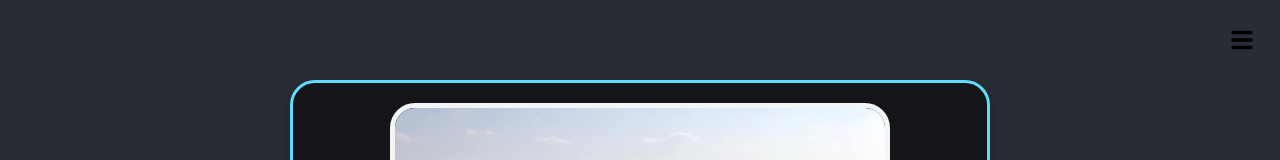
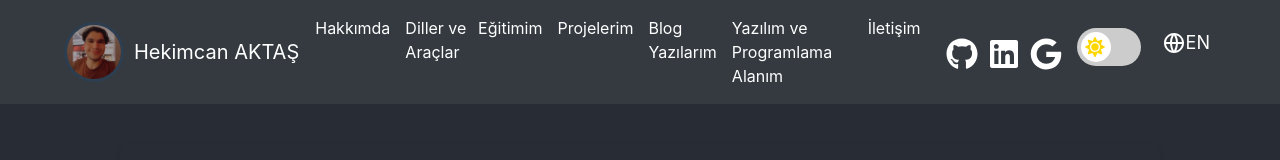
Before and after one commit to hekimm/personal-portfolio-page-reactJS, a React (Create React App) app: page / in a window 1280 px wide. Shown: the top 160 px of the page. Built offline with nearby package versions, Linux system fonts and the light colour scheme.

Commit message:
Updated Navbar component ,as back version form  for some issues.

```diff
--- a/src/components/Navbar/index.js
+++ b/src/components/Navbar/index.js
@@ -13,21 +13,36 @@ import { FaTimes, FaCheck } from "react-icons/fa";
 import { setLanguage, selectLanguage } from "../../reducers/languageSlice"; // Import setLanguage ve selectLanguage
 import { RiGlobalLine } from "react-icons/ri";
 import { FaArrowLeft } from "react-icons/fa";
-import { FaBars } from "react-icons/fa";
 
-const Sidebar = styled.div`
-  position: fixed;
-  top: 0;
-  right: ${(props) => (props.isOpen ? "0" : "-100%")};
-  width: 320px;
-  height: 100vh;
-  background-color: #2c3e50;
-  transition: right 0.3s;
-  z-index: 9999;
-  padding: 15px;
+const blink = keyframes`
+  0%, 100% {
+    opacity: 1;
+  }
+  50% {
+    opacity: 0;
+  }
+`;
+
+const MenuText = styled.span`
+  display: ${(props) => (props.isOpen ? "inline" : "none")};
+  color: white;
+  font-weight: bold;
+  animation: ${(props) =>
+    !props.isOpen &&
+    css`
+      ${blink} 1s infinite
+    `};
+  &:hover {
+    animation: ${(props) =>
+      !props.isOpen &&
+      css`
+        ${blink} 1s infinite, ${rotate} 2s infinite linear
+      `};
+  }
 
   @media (max-width: 768px) {
-    width: 100%;
+    display: inline;
+    margin-left: 10px;
   }
 `;
 
@@ -38,6 +53,14 @@ const rotate = keyframes`
   to {
     transform: rotate(360deg);
   }
+`;
+const AnimatedFaArrowLeft = styled(FaArrowLeft)`
+  animation: ${(props) =>
+    !props.isOpen
+      ? css`
+          ${blink} 1s infinite linear
+        `
+      : "none"};
 `;
 
 const LanguageIcon = styled(RiGlobalLine)`
@@ -128,14 +151,15 @@ const Nav = styled.nav`
 `;
 
 const ProfileLazyImage = styled(LazyLoadImage)`
-  width: 120px; // Resmin boyutunu artırdım
-  height: 120px;
+  width: 60px;
+  height: 60px;
   border-radius: 50%;
   object-fit: cover;
-  margin: 0 auto; // Resmi ortaya hizalamak için
-  display: block; // Resmi blok olarak ayarladım
+  margin-right: 10px;
   border: 3px solid #2c3e50;
+
   @media (max-width: 768px) {
+    margin-right: 0;
     margin-bottom: 10px;
   }
 `;
@@ -155,7 +179,7 @@ const StyledLink = styled(Link)`
 const IconLink = styled.a`
   margin-left: 10px;
   color: #fff;
-  font-size: 24px;
+  font-size: 32px;
   transition: color 0.3s ease-in-out;
 
   &:hover {
@@ -173,23 +197,17 @@ const underlineAnimation = keyframes`
 `;
 
 const StyledNavLink = styled(Link)`
-  color: #e1e1e1;
-  margin: 10px 0;
+  color: #fff;
+  margin-right: 15px;
   text-decoration: none;
   position: relative;
-  display: flex;
-  align-items: center;
-  padding: 5px 15px;
-  border-radius: 5px;
 
   &:hover {
-    background-color: #34495e;
     color: #61dafb;
     text-decoration: none;
   }
 
   &.active {
-    background-color: #34495e;
     font-weight: bold;
     color: #61dafb;
 
@@ -207,20 +225,7 @@ const StyledNavLink = styled(Link)`
 
   @media (max-width: 768px) {
     display: block;
-  }
-`;
-
-const ToggleButton = styled.button`
-  position: fixed;
-  top: 20px;
-  right: 20px;
-  z-index: 10000; // diğer elemanların üzerinde olmasını sağlar
-  background-color: transparent;
-  border: none;
-  font-size: 24px;
-  cursor: pointer;
-  &:focus {
-    outline: none;
+    margin: 5px 0;
   }
 `;
 const ThemeToggle = styled.label`
@@ -229,7 +234,7 @@ const ThemeToggle = styled.label`
   display: inline-block;
   width: 64px;
   height: 38px;
-  margin: 15px 0;
+  margin: 0 15px;
 
   input {
     opacity: 0;
@@ -429,34 +434,45 @@ const Navbar = () => {
   };
 
   return (
-    <>
-      <ToggleButton onClick={handleToggle}>
-        {isOpen ? <FaTimes /> : <FaBars />}
-      </ToggleButton>
-
-      <Sidebar isOpen={isOpen}>
+    <Nav className="navbar navbar-expand-lg navbar-dark bg-dark">
+      <StyledLink className="navbar-brand" to="/">
+        <ProfileLazyImage src={profileImage} alt="Profil" effect="blur" />
+        Hekimcan AKTAŞ
+      </StyledLink>
+      <button
+        className="navbar-toggler"
+        type="button"
+        onClick={handleToggle}
+        data-toggle="collapse"
+        data-target="#navbarNav"
+        aria-controls="navbarNav"
+        aria-expanded="false"
+        aria-label="Toggle navigation"
+      >
+        {isOpen ? (
+          <FaTimes
+            onClick={(e) => {
+              e.preventDefault();
+              e.stopPropagation();
+            }}
+          />
+        ) : (
+          <span
+            className="navbar-toggler-icon"
+            onClick={(e) => {
+              e.preventDefault();
+              e.stopPropagation();
+            }}
+          />
+        )}
+        <MenuText isOpen={isOpen}>
+          {isOpen ? NAV_TEXTS[language].CLOSE_MENU : NAV_TEXTS[language].MENU}{" "}
+          <AnimatedFaArrowLeft isOpen={isOpen} />
+        </MenuText>
+      </button>
       <div className="collapse navbar-collapse" id="navbarNav">
         <ul className="navbar-nav ml-auto">
           <li className="nav-item">
-              <StyledLink className="navbar-brand" to="/">
-                <ProfileLazyImage
-                  src={profileImage}
-                  alt="Profil"
-                  effect="blur"
-                />
-                Hekimcan AKTAŞ
-                <div style={{ textAlign: "center", marginTop: "10px" }}>
-                  <IconLink href="#" aria-label="Github">
-                    <FaGithub />
-                  </IconLink>
-                  <IconLink href="#" aria-label="LinkedIn">
-                    <FaLinkedin />
-                  </IconLink>
-                  <IconLink href="#" aria-label="Google">
-                    <FaGoogle />
-                  </IconLink>
-                </div>
-              </StyledLink>
             <StyledNavLink
               to={ROUTES.ABOUT}
               className={location.pathname === ROUTES.ABOUT ? "active" : ""}
@@ -475,9 +491,7 @@ const Navbar = () => {
           <li className="nav-item">
             <StyledNavLink
               to={ROUTES.EDUCATION}
-                className={
-                  location.pathname === ROUTES.EDUCATION ? "active" : ""
-                }
+              className={location.pathname === ROUTES.EDUCATION ? "active" : ""}
             >
               {NAV_TEXTS[language].EDUCATION}
             </StyledNavLink>
@@ -485,9 +499,7 @@ const Navbar = () => {
           <li className="nav-item">
             <StyledNavLink
               to={ROUTES.PROJECTS}
-                className={
-                  location.pathname === ROUTES.PROJECTS ? "active" : ""
-                }
+              className={location.pathname === ROUTES.PROJECTS ? "active" : ""}
             >
               {NAV_TEXTS[language].PROJECTS}
             </StyledNavLink>
@@ -520,6 +532,33 @@ const Navbar = () => {
           </li>
         </ul>
         <ul className="navbar-nav">
+          <li className="nav-item">
+            <IconLink
+              href="https://github.com/hekimm"
+              target="_blank"
+              rel="noopener noreferrer"
+            >
+              <FaGithub />
+            </IconLink>
+          </li>
+          <li className="nav-item">
+            <IconLink
+              href="https://www.linkedin.com/in/hekimcanaktas/"
+              target="_blank"
+              rel="noopener noreferrer"
+            >
+              <FaLinkedin />
+            </IconLink>
+          </li>
+          <li className="nav-item">
+            <IconLink
+              href="mailto:hekimcanaktas@gmail.com"
+              target="_blank"
+              rel="noopener noreferrer"
+            >
+              <FaGoogle />
+            </IconLink>
+          </li>
           <li className="nav-item">
             <ThemeToggle theme={theme}>
               <input
@@ -561,8 +600,7 @@ const Navbar = () => {
       {toastMessage && (
         <Toast message={toastMessage.text} error={toastMessage.error} />
       )}
-      </Sidebar>
-    </>
+    </Nav>
   );
 };
 
```
Lines whose indentation alone changed are shown as unchanged.
